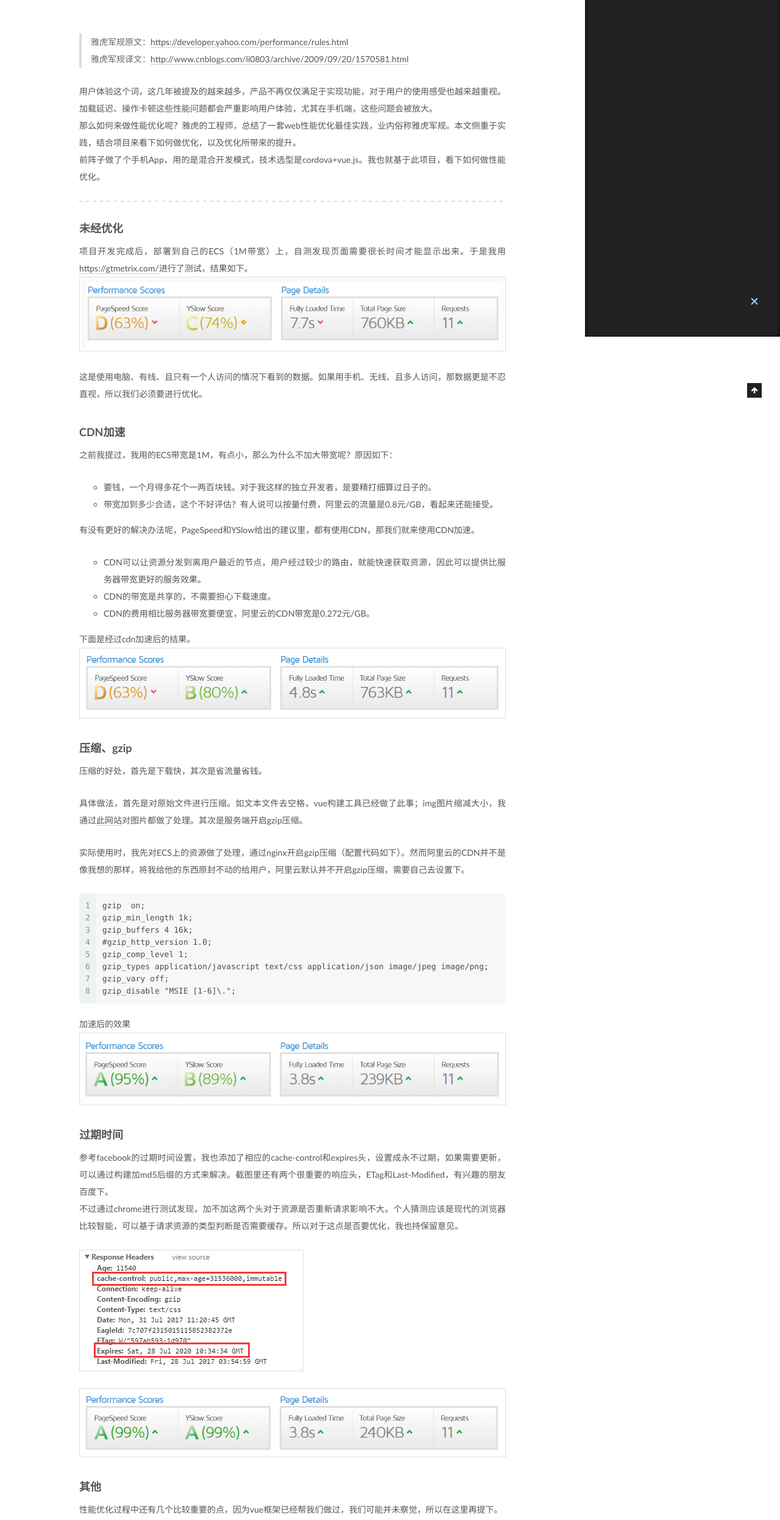
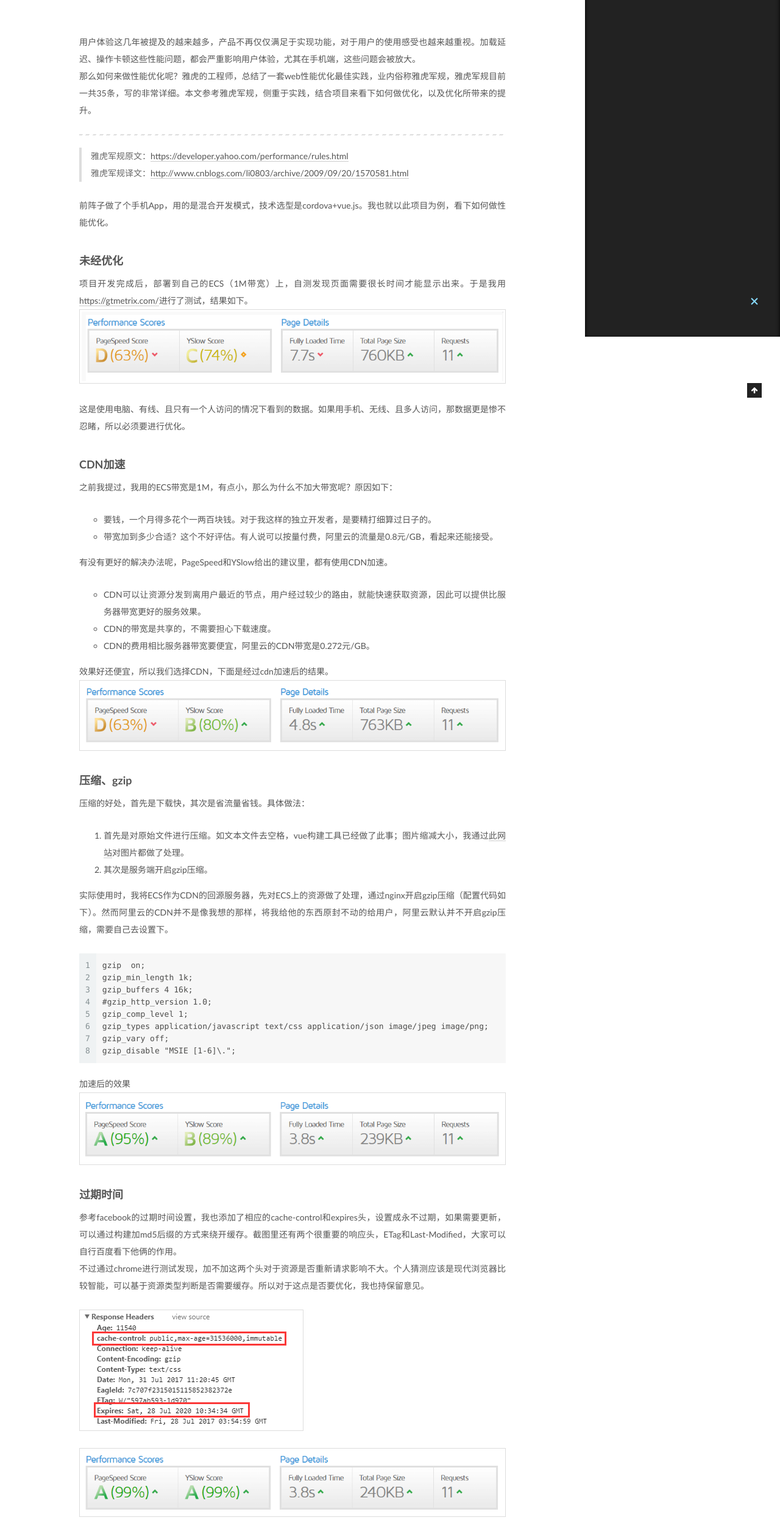
Before and after one commit to tubugs/tubugs.github.io, a plain HTML site: page 2017/07/31/web_performance_yahoo/index.html in a window 1280 px wide. Shown: the part 248-2740 px from the top of the page at 61% size. Drawn offline with Linux system fonts and the light colour scheme; a script that the page names is missing.

Commit message:
Site updated: 2017-08-01 08:00:03

```diff
--- a/2017/07/31/web_performance_yahoo/index.html
+++ b/2017/07/31/web_performance_yahoo/index.html
@@ -95,23 +95,23 @@
 
 
 
-<meta name="description" content="雅虎军规原文：https://developer.yahoo.com/performance/rules.html雅虎军规译文：http://www.cnblogs.com/li0803/archive/2009/09/20/1570581.html  用户体验这个词，这几年被提及的越来越多，产品不再仅仅满足于实现功能，对于用户的使用感受也越来越重视。加载延迟、操作卡顿这些性能问题都会严重影响用">
+<meta name="description" content="用户体验这几年被提及的越来越多，产品不再仅仅满足于实现功能，对于用户的使用感受也越来越重视。加载延迟、操作卡顿这些性能问题，都会严重影响用户体验，尤其在手机端，这些问题会被放大。那么如何来做性能优化呢？雅虎的工程师，总结了一套web性能优化最佳实践，业内俗称雅虎军规，雅虎军规目前一共35条，写的非常详细。本文参考雅虎军规，侧重于实践，结合项目来看下如何做优化，以及优化所带来的提升。">
 <meta name="keywords" content="web,性能">
 <meta property="og:type" content="article">
 <meta property="og:title" content="web性能优化实践">
 <meta property="og:url" content="http://www.coolrabbit.xin/2017/07/31/web_performance_yahoo/index.html">
 <meta property="og:site_name" content="张旭的BLOG">
-<meta property="og:description" content="雅虎军规原文：https://developer.yahoo.com/performance/rules.html雅虎军规译文：http://www.cnblogs.com/li0803/archive/2009/09/20/1570581.html  用户体验这个词，这几年被提及的越来越多，产品不再仅仅满足于实现功能，对于用户的使用感受也越来越重视。加载延迟、操作卡顿这些性能问题都会严重影响用">
+<meta property="og:description" content="用户体验这几年被提及的越来越多，产品不再仅仅满足于实现功能，对于用户的使用感受也越来越重视。加载延迟、操作卡顿这些性能问题，都会严重影响用户体验，尤其在手机端，这些问题会被放大。那么如何来做性能优化呢？雅虎的工程师，总结了一套web性能优化最佳实践，业内俗称雅虎军规，雅虎军规目前一共35条，写的非常详细。本文参考雅虎军规，侧重于实践，结合项目来看下如何做优化，以及优化所带来的提升。">
 <meta property="og:locale" content="zh-Hans">
 <meta property="og:image" content="http://www.coolrabbit.xin/images/web_performance_yahoo/pasted-3.png">
 <meta property="og:image" content="http://www.coolrabbit.xin/images/web_performance_yahoo/pasted-2.png">
 <meta property="og:image" content="http://www.coolrabbit.xin/images/web_performance_yahoo/pasted-4.png">
 <meta property="og:image" content="http://www.coolrabbit.xin/images/web_performance_yahoo/pasted-6.png">
 <meta property="og:image" content="http://www.coolrabbit.xin/images/web_performance_yahoo/pasted-5.png">
-<meta property="og:updated_time" content="2017-07-31T15:18:49.380Z">
+<meta property="og:updated_time" content="2017-07-31T23:57:04.288Z">
 <meta name="twitter:card" content="summary">
 <meta name="twitter:title" content="web性能优化实践">
-<meta name="twitter:description" content="雅虎军规原文：https://developer.yahoo.com/performance/rules.html雅虎军规译文：http://www.cnblogs.com/li0803/archive/2009/09/20/1570581.html  用户体验这个词，这几年被提及的越来越多，产品不再仅仅满足于实现功能，对于用户的使用感受也越来越重视。加载延迟、操作卡顿这些性能问题都会严重影响用">
+<meta name="twitter:description" content="用户体验这几年被提及的越来越多，产品不再仅仅满足于实现功能，对于用户的使用感受也越来越重视。加载延迟、操作卡顿这些性能问题，都会严重影响用户体验，尤其在手机端，这些问题会被放大。那么如何来做性能优化呢？雅虎的工程师，总结了一套web性能优化最佳实践，业内俗称雅虎军规，雅虎军规目前一共35条，写的非常详细。本文参考雅虎军规，侧重于实践，结合项目来看下如何做优化，以及优化所带来的提升。">
 <meta name="twitter:image" content="http://www.coolrabbit.xin/images/web_performance_yahoo/pasted-3.png">
 
 
@@ -406,38 +406,42 @@
 
 
 
-        <blockquote>
+        <p>用户体验这几年被提及的越来越多，产品不再仅仅满足于实现功能，对于用户的使用感受也越来越重视。加载延迟、操作卡顿这些性能问题，都会严重影响用户体验，尤其在手机端，这些问题会被放大。<br>那么如何来做性能优化呢？雅虎的工程师，总结了一套web性能优化最佳实践，业内俗称雅虎军规，雅虎军规目前一共35条，写的非常详细。本文参考雅虎军规，侧重于实践，结合项目来看下如何做优化，以及优化所带来的提升。</p>
+<a id="more"></a>
+<hr>
+<blockquote>
 <p>雅虎军规原文：<a href="https://developer.yahoo.com/performance/rules.html" target="_blank" rel="external">https://developer.yahoo.com/performance/rules.html</a><br>雅虎军规译文：<a href="http://www.cnblogs.com/li0803/archive/2009/09/20/1570581.html" target="_blank" rel="external">http://www.cnblogs.com/li0803/archive/2009/09/20/1570581.html</a></p>
 </blockquote>
-<p>用户体验这个词，这几年被提及的越来越多，产品不再仅仅满足于实现功能，对于用户的使用感受也越来越重视。加载延迟、操作卡顿这些性能问题都会严重影响用户体验，尤其在手机端，这些问题会被放大。<br>那么如何来做性能优化呢？雅虎的工程师，总结了一套web性能优化最佳实践，业内俗称雅虎军规。本文侧重于实践，结合项目来看下如何做优化，以及优化所带来的提升。<br>前阵子做了个手机App，用的是混合开发模式，技术选型是cordova+vue.js。我也就基于此项目，看下如何做性能优化。</p>
-<a id="more"></a>
-<hr>
-<h4 id="未经优化"><a href="#未经优化" class="headerlink" title="未经优化"></a>未经优化</h4><p>项目开发完成后，部署到自己的ECS（1M带宽）上，自测发现页面需要很长时间才能显示出来。于是我用<a href="https://gtmetrix.com/" target="_blank" rel="external">https://gtmetrix.com/</a>进行了测试，结果如下。<br><img src="\images\web_performance_yahoo\pasted-3.png" alt="upload successful"><br>这是使用电脑、有线、且只有一个人访问的情况下看到的数据。如果用手机、无线、且多人访问，那数据更是不忍直视，所以我们必须要进行优化。</p>
+<p>前阵子做了个手机App，用的是混合开发模式，技术选型是cordova+vue.js。我也就以此项目为例，看下如何做性能优化。</p>
+<h4 id="未经优化"><a href="#未经优化" class="headerlink" title="未经优化"></a>未经优化</h4><p>项目开发完成后，部署到自己的ECS（1M带宽）上，自测发现页面需要很长时间才能显示出来。于是我用<a href="https://gtmetrix.com/" target="_blank" rel="external">https://gtmetrix.com/</a>进行了测试，结果如下。<br><img src="\images\web_performance_yahoo\pasted-3.png" alt="upload successful"><br>这是使用电脑、有线、且只有一个人访问的情况下看到的数据。如果用手机、无线、且多人访问，那数据更是惨不忍睹，所以必须要进行优化。</p>
 <h4 id="CDN加速"><a href="#CDN加速" class="headerlink" title="CDN加速"></a>CDN加速</h4><p>之前我提过，我用的ECS带宽是1M，有点小，那么为什么不加大带宽呢？原因如下：</p>
 <ul>
 <li>要钱，一个月得多花个一两百块钱。对于我这样的独立开发者，是要精打细算过日子的。</li>
-<li>带宽加到多少合适，这个不好评估？有人说可以按量付费，阿里云的流量是0.8元/GB，看起来还能接受。</li>
+<li>带宽加到多少合适？这个不好评估。有人说可以按量付费，阿里云的流量是0.8元/GB，看起来还能接受。</li>
 </ul>
-<p>有没有更好的解决办法呢，PageSpeed和YSlow给出的建议里，都有使用CDN，那我们就来使用CDN加速。</p>
+<p>有没有更好的解决办法呢，PageSpeed和YSlow给出的建议里，都有使用CDN加速。</p>
 <ul>
 <li>CDN可以让资源分发到离用户最近的节点，用户经过较少的路由，就能快速获取资源，因此可以提供比服务器带宽更好的服务效果。</li>
 <li>CDN的带宽是共享的，不需要担心下载速度。</li>
 <li>CDN的费用相比服务器带宽要便宜，阿里云的CDN带宽是0.272元/GB。</li>
 </ul>
-<p>下面是经过cdn加速后的结果。<br><img src="\images\web_performance_yahoo\pasted-2.png" alt="upload successful"></p>
-<h4 id="压缩、gzip"><a href="#压缩、gzip" class="headerlink" title="压缩、gzip"></a>压缩、gzip</h4><p>压缩的好处，首先是下载快，其次是省流量省钱。</p>
-<p>具体做法，首先是对原始文件进行压缩。如文本文件去空格，vue构建工具已经做了此事；img图片缩减大小，我通过<a href="https://tinypng.com/" target="_blank" rel="external">此网站</a>对图片都做了处理。其次是服务端开启gzip压缩。</p>
-<p>实际使用时，我先对ECS上的资源做了处理，通过nginx开启gzip压缩（配置代码如下）。然而阿里云的CDN并不是像我想的那样，将我给他的东西原封不动的给用户，阿里云默认并不开启gzip压缩，需要自己去设置下。</p>
+<p>效果好还便宜，所以我们选择CDN，下面是经过cdn加速后的结果。<br><img src="\images\web_performance_yahoo\pasted-2.png" alt="upload successful"></p>
+<h4 id="压缩、gzip"><a href="#压缩、gzip" class="headerlink" title="压缩、gzip"></a>压缩、gzip</h4><p>压缩的好处，首先是下载快，其次是省流量省钱。具体做法：</p>
+<ol>
+<li>首先是对原始文件进行压缩。如文本文件去空格，vue构建工具已经做了此事；图片缩减大小，我通过<a href="https://tinypng.com/" target="_blank" rel="external">此网站</a>对图片都做了处理。</li>
+<li>其次是服务端开启gzip压缩。</li>
+</ol>
+<p>实际使用时，我将ECS作为CDN的回源服务器，先对ECS上的资源做了处理，通过nginx开启gzip压缩（配置代码如下）。然而阿里云的CDN并不是像我想的那样，将我给他的东西原封不动的给用户，阿里云默认并不开启gzip压缩，需要自己去设置下。</p>
 <figure class="highlight plain"><table><tr><td class="gutter"><pre><div class="line">1</div><div class="line">2</div><div class="line">3</div><div class="line">4</div><div class="line">5</div><div class="line">6</div><div class="line">7</div><div class="line">8</div></pre></td><td class="code"><pre><div class="line">gzip  on;</div><div class="line">gzip_min_length 1k;</div><div class="line">gzip_buffers 4 16k;</div><div class="line">#gzip_http_version 1.0;</div><div class="line">gzip_comp_level 1;</div><div class="line">gzip_types application/javascript text/css application/json image/jpeg image/png;</div><div class="line">gzip_vary off;</div><div class="line">gzip_disable &quot;MSIE [1-6]\.&quot;;</div></pre></td></tr></table></figure>
 <p>加速后的效果<br><img src="\images\web_performance_yahoo\pasted-4.png" alt="upload successful"></p>
-<h4 id="过期时间"><a href="#过期时间" class="headerlink" title="过期时间"></a>过期时间</h4><p>参考facebook的过期时间设置，我也添加了相应的cache-control和expires头，设置成永不过期，如果需要更新，可以通过构建加md5后缀的方式来解决。截图里还有两个很重要的响应头，ETag和Last-Modified，有兴趣的朋友百度下。<br>不过通过chrome进行测试发现，加不加这两个头对于资源是否重新请求影响不大。个人猜测应该是现代的浏览器比较智能，可以基于请求资源的类型判断是否需要缓存。所以对于这点是否要优化，我也持保留意见。</p>
+<h4 id="过期时间"><a href="#过期时间" class="headerlink" title="过期时间"></a>过期时间</h4><p>参考facebook的过期时间设置，我也添加了相应的cache-control和expires头，设置成永不过期，如果需要更新，可以通过构建加md5后缀的方式来绕开缓存。截图里还有两个很重要的响应头，ETag和Last-Modified，大家可以自行百度看下他俩的作用。<br>不过通过chrome进行测试发现，加不加这两个头对于资源是否重新请求影响不大。个人猜测应该是现代浏览器比较智能，可以基于资源类型判断是否需要缓存。所以对于这点是否要优化，我也持保留意见。</p>
 <p><img src="\images\web_performance_yahoo\pasted-6.png" alt="upload successful"><br><img src="\images\web_performance_yahoo\pasted-5.png" alt="upload successful"></p>
-<h4 id="其他"><a href="#其他" class="headerlink" title="其他"></a>其他</h4><p>性能优化过程中还有几个比较重要的点，因为vue框架已经帮我们做过，我们可能并未察觉，所以在这里再提下。</p>
+<h4 id="其他"><a href="#其他" class="headerlink" title="其他"></a>其他</h4><p>性能优化过程中还有几个比较重要的点，因为vue框架已经帮我们做过，我们可能并未察觉，但我要在这里再提下。</p>
 <ol>
 <li>css需要写在头部；js需要写在底部。这样可以减少白屏时间，让用户更早的看到页面。</li>
 <li>css、js合并，这个可以通过构建工具来完成。</li>
 </ol>
-<h4 id="总结"><a href="#总结" class="headerlink" title="总结"></a>总结</h4><p>雅虎军规写的很详细，实际使用中，可以重点考虑CDN加速、资源压缩、资源合并这三个点，配合评分工具，将网站性能做提升。</p>
+<h4 id="总结"><a href="#总结" class="headerlink" title="总结"></a>总结</h4><p>雅虎军规很经典，很详细，实际使用中，不少的点因为历史发展原因，我们不一定能遇到。实际项目中可以重点考虑CDN加速、资源压缩、资源合并这三个点，配合评分工具，对网站性能做提升。</p>
 
 
     </div>
--- a/css/main.css
+++ b/css/main.css
@@ -1684,7 +1684,7 @@ pre .javascript .function {
   width: 4px;
   height: 4px;
   border-radius: 50%;
-  background: #20ffcb;
+  background: #146fff;
 }
 .links-of-blogroll {
   font-size: 13px;
```
Also changed, not shown: atom.xml (+3 -6 lines), index.html (+1 -4 lines), search.xml (+1 -1 lines).
